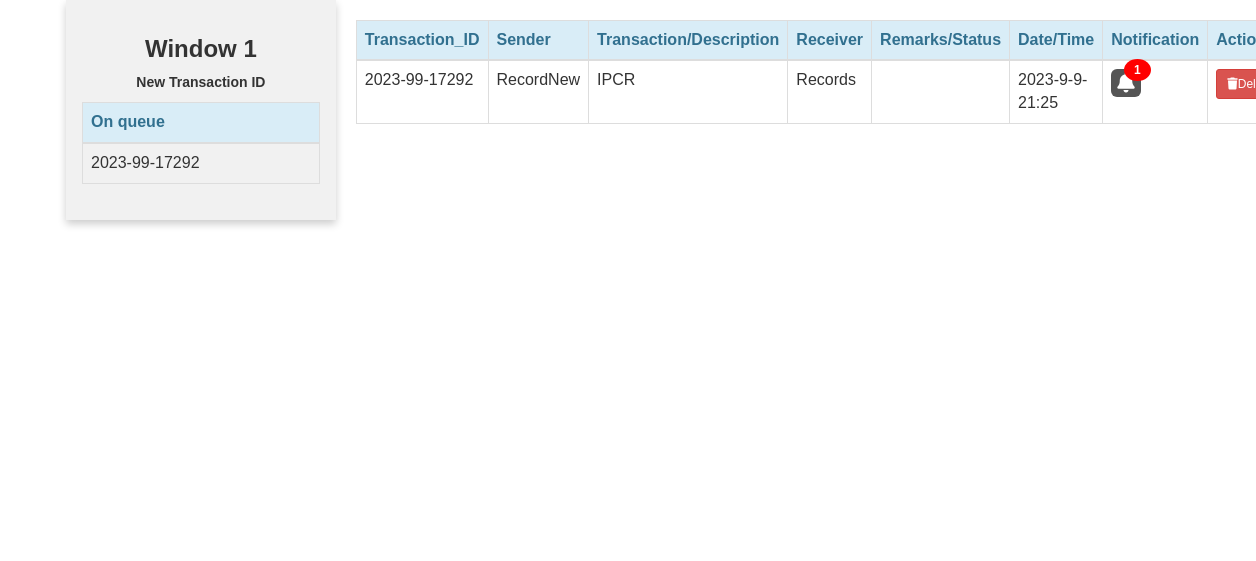
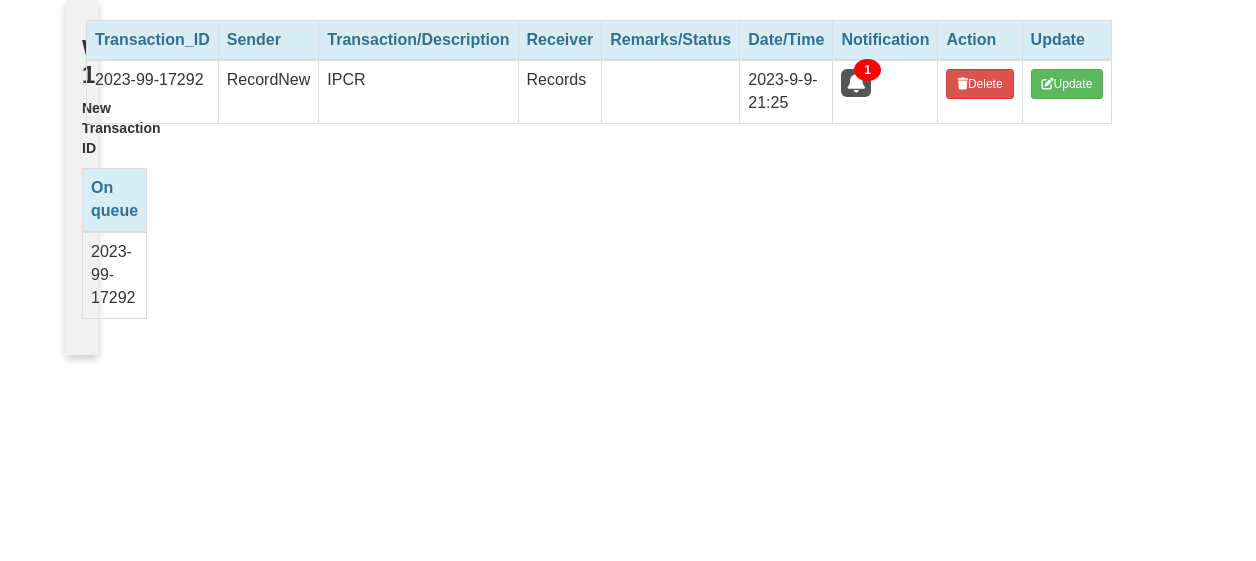
Before and after one commit to roygonzalesabueva/transfer, a PHP site: page / in a window 1600 px wide; the page is wider, and only the part inside the window is pictured. Shown: the part 149-710 px from the top of that part, without its empty margins (344-1600 px from the left). Run offline with PHP 8.4, Linux system fonts and the light colour scheme; a user stored in the database is signed in; data comes from the database, SQL or seed files in the repository; data that the repository does not hold is empty; some libraries are stand-ins or nearby versions.

Commit message:
Update index.php

```diff
--- a/index.php
+++ b/index.php
@@ -350,7 +350,7 @@ function myTimer() {
     /* Float four columns side by side */
     .column {
         float: left;
-        width: 18%;
+        width: 0%;
         padding: 0 10px;
 
     }
```
